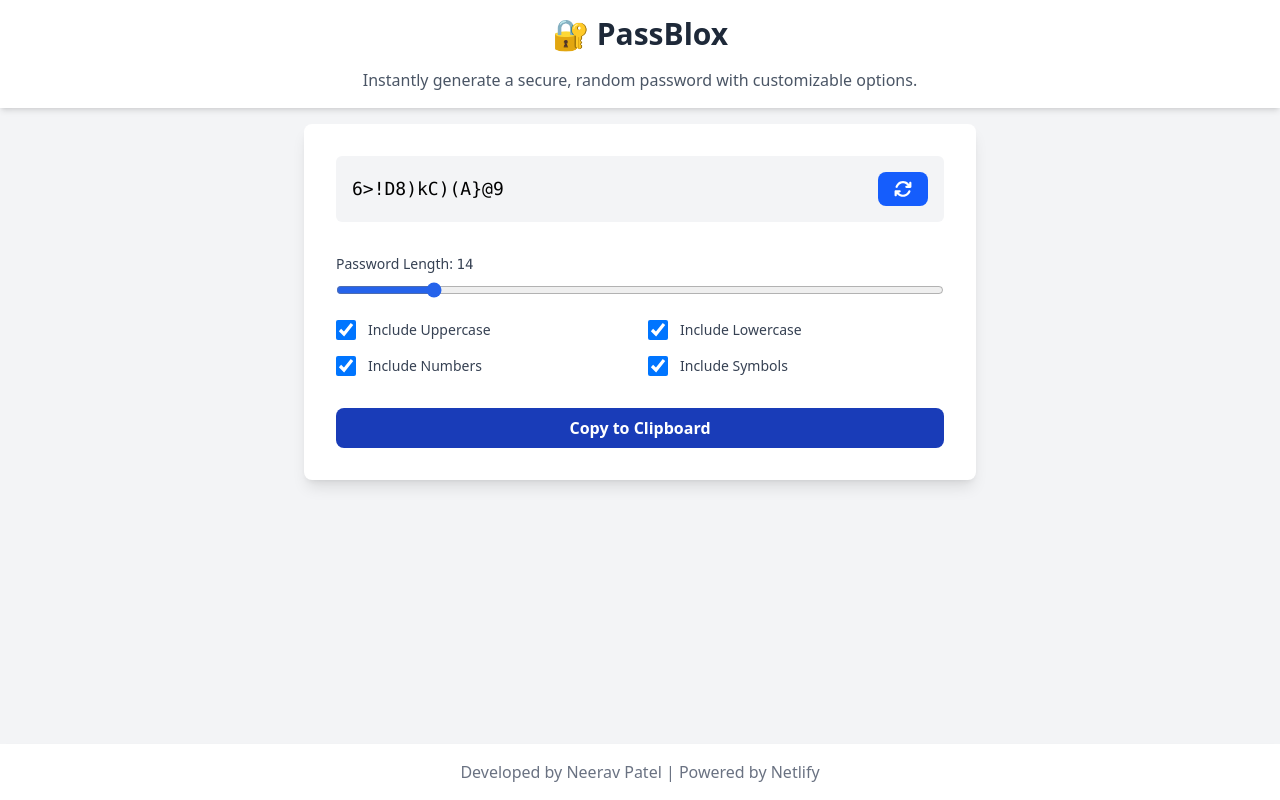
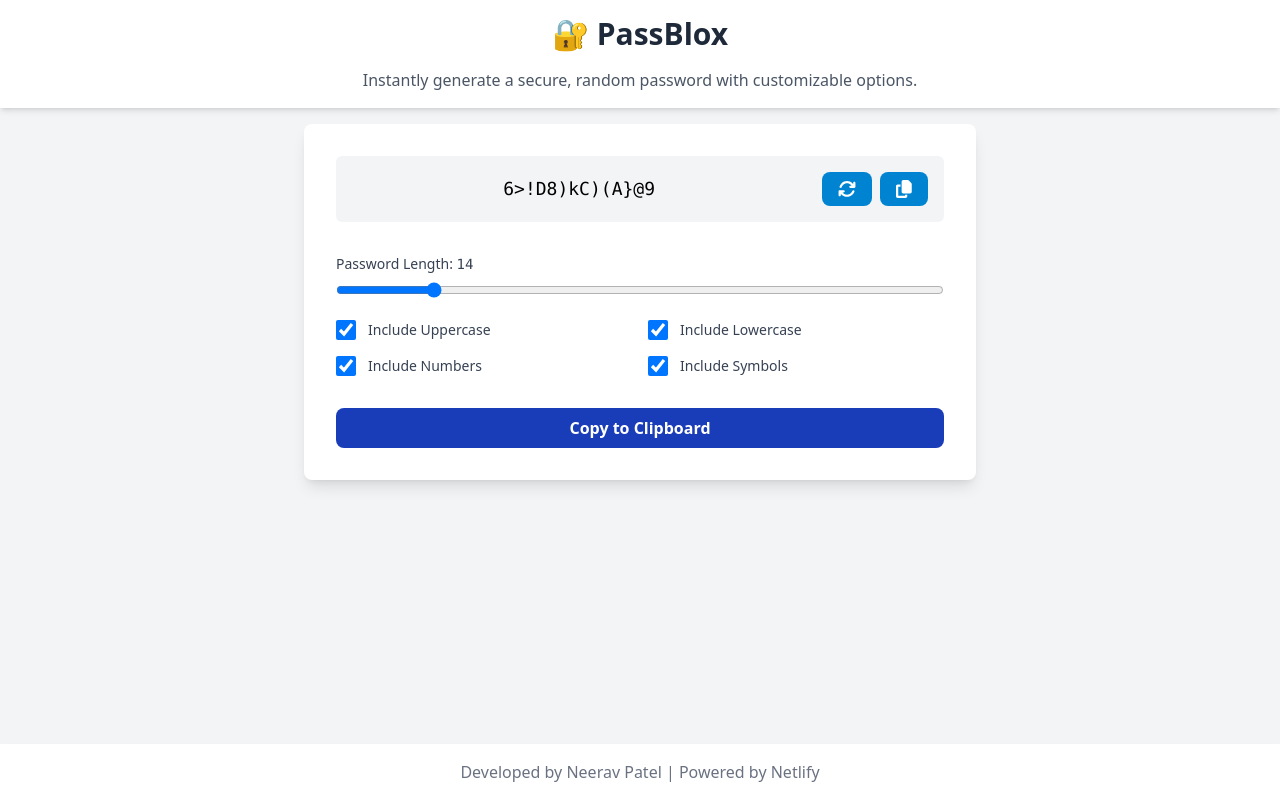
Before and after one commit to neeravpatel/PassBlox, a Vue app: page / in a window 1280 px wide. Built offline with nearby package versions, Linux system fonts and the light colour scheme.

Commit message:
added copy button

```diff
--- a/src/components/PasswordGenerator.vue
+++ b/src/components/PasswordGenerator.vue
@@ -1,7 +1,11 @@
 <script lang="ts" setup>
 import { ref, onMounted } from "vue";
 import { FontAwesomeIcon } from "@fortawesome/vue-fontawesome";
-import { faArrowsRotate } from "@fortawesome/free-solid-svg-icons";
+import {
+  faArrowsRotate,
+  faCopy,
+  faCheck,
+} from "@fortawesome/free-solid-svg-icons";
 
 // Register the FontAwesomeIcon component
 const length = ref(14);
@@ -11,6 +15,7 @@ const includeNumbers = ref(true);
 const includeSymbols = ref(true);
 const password = ref("");
 const copyButtonText = ref("Copy to Clipboard"); // State for button text
+const copyIcon = ref(faCopy); // State for the copy icon
 
 function generatePassword() {
   const lowercase = "abcdefghijklmnopqrstuvwxyz";
@@ -37,7 +42,11 @@ async function copyToClipboard() {
     try {
       await navigator.clipboard.writeText(password.value);
       copyButtonText.value = "Copied!"; // Change button text
-      setTimeout(() => (copyButtonText.value = "Copy to Clipboard"), 2000); // Reset text after 2 seconds
+      copyIcon.value = faCheck; // Change icon to check
+      setTimeout(() => {
+        copyButtonText.value = "Copy to Clipboard"; // Reset text after 2 seconds
+        copyIcon.value = faCopy; // Reset icon to copy
+      }, 2000); // Reset text and icon after 2 seconds
     } catch (err) {
       console.error("Failed to copy password:", err);
     }
@@ -56,16 +65,28 @@ onMounted(() => {
     <div
       class="flex items-center justify-between bg-gray-100 p-4 rounded-md text-center font-mono text-lg break-all"
     >
-      <span class="mr-4">{{ password }}</span>
-      <!-- Added margin-right -->
+      <span class="mr-4 flex-1">{{ password }}</span>
+
       <button
         @click="generatePassword"
-        class="flex items-center justify-center bg-blue-600 text-white font-semibold py-2 px-4 rounded-lg hover:bg-blue-700 transition"
+        class="mr-2 flex items-center justify-center bg-sky-600 text-white font-semibold py-2 px-4 rounded-lg hover:bg-sky-700 transition"
       >
         <FontAwesomeIcon
           :icon="faArrowsRotate"
           class="hover:animate-[spin_.5s_ease_1]"
         />
+      </button>
+
+      <button
+        v-if="password"
+        @click="copyToClipboard"
+        :class="{
+          'bg-sky-600 hover:bg-sky-500': copyButtonText === 'Copy to Clipboard',
+          'bg-green-600 hover:bg-green-500': copyButtonText === 'Copied!',
+        }"
+        class="flex items-center justify-center text-white font-semibold py-2 px-4 rounded-lg transition max-sm:hidden"
+      >
+        <FontAwesomeIcon :icon="copyIcon" class="hover:animate-pulse" />
       </button>
     </div>
 
@@ -145,12 +166,4 @@ onMounted(() => {
   </div>
 </template>
 
-<style scoped>
-input[type="range"] {
-  accent-color: #2563eb; /* Tailwind's blue-600 */
-}
-
-.fixed {
-  z-index: 50; /* Ensure the toast appears above other elements */
-}
-</style>
+<style scoped></style>
```
